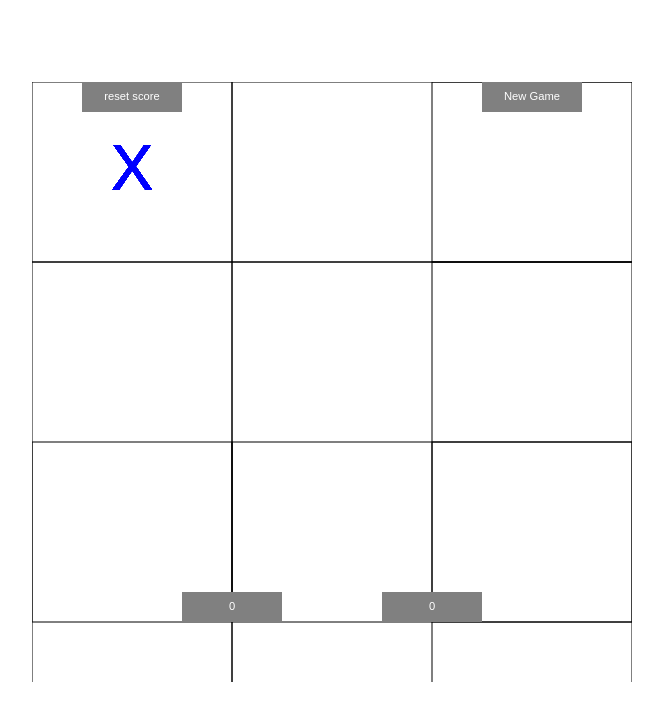
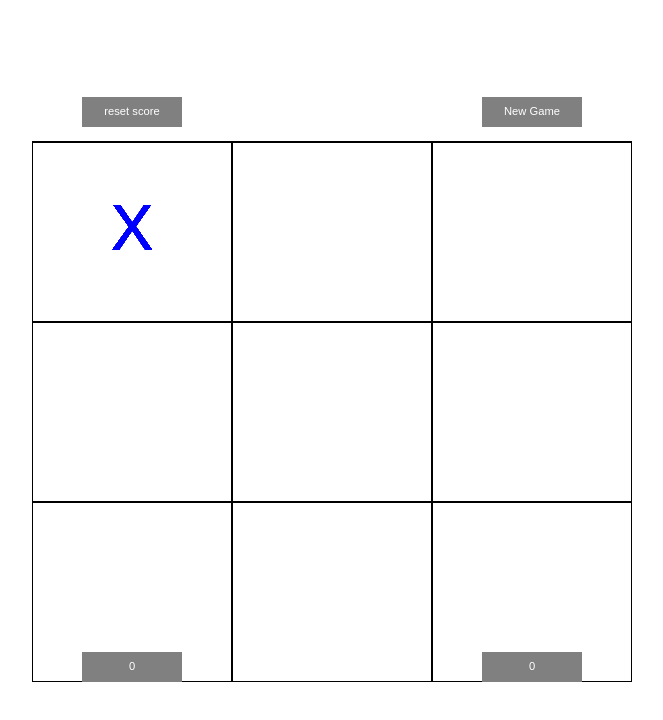
Before and after one commit to idanavin/TicTacToe, a plain HTML site: page new/index.html in a window 1280 px wide. Shown: the part 58-778 px from the top of the page, without its empty margins (308-971 px from the left). Drawn offline with Linux system fonts and the light colour scheme.

Commit message:
cell extands buttons added some more changes

```diff
--- a/new/Board.js
+++ b/new/Board.js
@@ -1,6 +1,7 @@
 class Board {
     constructor(row, col) {
-        this.game = { row, col }
+        this.game = { row, col };
+        this.l = row * col;
     }
 
     colors = ['green', 'pink'];
@@ -25,21 +26,21 @@ class Board {
         // let notAvailable = [];
         for (let i = 0; i < 3; i++) {
             //Horizontal
-            if (board.boardArr[i][0] === board.boardArr[i][1] && board.boardArr[i][1] === board.boardArr[i][2] && board.boardArr[i][0]) {
-                winner = board.boardArr[i][0];
+            if (this.boardArr[i][0] === this.boardArr[i][1] && this.boardArr[i][1] === this.boardArr[i][2] && this.boardArr[i][0]) {
+                winner = this.boardArr[i][0];
             }
-            if (board.boardArr[0][i] === board.boardArr[1][i] && board.boardArr[1][i] === board.boardArr[2][i] && board.boardArr[0][i]) {
-                winner = board.boardArr[0][i];
+            if (this.boardArr[0][i] === this.boardArr[1][i] && this.boardArr[1][i] === this.boardArr[2][i] && this.boardArr[0][i]) {
+                winner = this.boardArr[0][i];
             }
             //Vertical
-            if (board.boardArr[0][0] === board.boardArr[1][1] && board.boardArr[1][1] === board.boardArr[2][2] && board.boardArr[1][1]) {
-                winner = board.boardArr[1][1];
+            if (this.boardArr[0][0] === this.boardArr[1][1] && this.boardArr[1][1] === this.boardArr[2][2] && this.boardArr[1][1]) {
+                winner = this.boardArr[1][1];
             }
-            if (board.boardArr[0][2] === board.boardArr[1][1] && board.boardArr[1][1] === board.boardArr[2][0] && board.boardArr[1][1]) {
-                winner = board.boardArr[1][1];
+            if (this.boardArr[0][2] === this.boardArr[1][1] && this.boardArr[1][1] === this.boardArr[2][0] && this.boardArr[1][1]) {
+                winner = this.boardArr[1][1];
             }
         }
-        if (Index > 8 && !winner) {
+        if (moves.length > this.l && !winner) {
             winner = 'tie';
         }
         return winner
@@ -50,9 +51,14 @@ class Board {
             let prev = this.getPoints();
             this.setPoints(score, prev[score]);
         }
-        canv.removeEventListener('click', getMousePos);
+        // canv.removeEventListener('click', getMousePos);
     }
 
+    removeCells() {
+        buttons = buttons.filter((v, i) => {
+            return buttons[i].c !== 'cell';
+        })
+    }
     createEndButton(score) {
         let endText = '';
         if (score === 'tie') {
@@ -65,7 +71,6 @@ class Board {
         buttons.push(new Button(this.width / 2, this.h, 300, 100, endText, 'end1', 'end'));
         buttons.push(new Button(60, this.h * 2, 120, 65, 'Play again?', 'restart', 'end', options));
         buttons.push(new Button(this.width - 60, this.h * 2, 120, 65, 'Main menu', 'end3', 'end', options));
-        canv.addEventListener('click', this.buttonsClick, true);
     }
 
     buttonsClick(e) {
@@ -92,17 +97,36 @@ class Board {
         points = { X: 0, O: 0 };
     }
 
-    show() {
+    // show() {
+    //     let h = this.h * 0.9;
+    //     let hgap = this.height * 0.1
+    //     let w = this.w;
+    //     for (let i = 0; i < this.game.row; i++) {
+    //         for (let j = 0; j < this.game.col; j++) {
+    //             ctx.strokeRect((i * w), (j * h) + hgap, w, h);
+    //         }
+    //     }
+    // }
+
+    createCell() {
+        let h = this.h * 0.9;
+        let hgap = this.height * 0.1
+        let w = this.w;
+        let opt = {
+            bgc: 'blue'
+        }
+
         for (let i = 0; i < this.game.row; i++) {
             for (let j = 0; j < this.game.col; j++) {
-                ctx.strokeRect(i * this.w, j * this.h, (i * this.w) + this.w, (j * this.h) + this.h);
+                buttons.push(new Cell((i * w), (j * h) + hgap, w, h, '', i +j, 'cell', opt, i, j))
             }
         }
     }
 
     getSize(el) {
         this.width = el.width;
-        this.height = el.height * 0.9;
+        this.height = el.height;
+        this.ygap = this.height * 0.1;
         this.w = this.width / this.game.row;
         this.h = this.height / this.game.col;
     }
--- a/new/Button.js
+++ b/new/Button.js
@@ -40,6 +40,13 @@ class Button {
         if (this.id === 'localStorageClear') {
             board.resetPoints();
         }
+        if (this.id === 'cell') {
+            let mousex = e.offsetX;
+            let mousey = e.offsetY;
+            if (!moves[Index].done) {
+                moves[Index].getMouseIndex(mousex, mousey);
+            }
+        }
     }
 
     show() {
--- /dev/null
+++ b/new/Cell.js
@@ -0,0 +1,30 @@
+class Cell extends Button {
+    constructor(x, y, w, h, txt, id, c, opt, i, j) {
+        super(x, y, w, h, txt, id, c, opt);
+        this.i = i;
+        this.j = j;
+    }
+
+    canvasClick(e) {
+        let mousex = e.offsetX;
+        let mousey = e.offsetY;
+        if (mousex > this.x && mousex < this.x + this.w) {
+            if (mousey > this.y && mousey < this.y + this.h) {
+                this.act();
+            }
+        }
+    }
+
+    act() {
+        let index = moves.length - 1;
+        moves[index].play(this.i, this.j);
+    }
+
+
+    show() {
+        let h = this.h * 0.9;
+        let hgap = this.h * 0.1
+        ctx.font = this.opt && this.opt.font ? this.opt.font : 'bold 3.5rem sans-serif';
+        ctx.strokeRect(this.x, this.y, this.w, this.h);
+    }
+}
--- a/new/Move.js
+++ b/new/Move.js
@@ -7,44 +7,47 @@ class Move {
     colors = ['blue', 'red', 'green', 'pink'];
     done = false;
 
-    play() {
-        if (!board.boardArr[this.j][this.i]) {
-            board.boardArr[this.j][this.i] = this.players[this.active];
+    play(i, j) {
+        if (!board.boardArr[j][i]) {
+            this.i = i;
+            this.j = j;
+            board.boardArr[j][i] = this.players[this.active];
             this.done = true;
             this.nextTurn();
         }
     }
 
-    getMouseIndex(mx, my) {
-        for (let i = 0; i < board.boardArr.length; i++) {
-            for (let j = 0; j < board.boardArr[i].length; j++) {
-                if (mx > i * board.w && mx < (i * board.w) + board.w) {
-                    if (my > j * board.h && my < (j * board.h) + board.h) {
-                        if (!board.boardArr[j][i]) {
-                            this.i = i;
-                            this.j = j;
-                            this.play();
-                        }
-                    }
-                }
-            }
-        }
-    }
+    // getMouseIndex(mx, my) {
+    //     for (let i = 0; i < board.boardArr.length; i++) {
+    //         for (let j = 0; j < board.boardArr[i].length; j++) {
+    //             if (mx > i * board.w && mx < (i * board.w) + board.w) {
+    //                 if (my > j * board.h && my < (j * board.h) + board.h) {
+    //                     if (!board.boardArr[j][i]) {
+    //                         this.i = i;
+    //                         this.j = j;
+    //                         this.play();
+    //                     }
+    //                 }
+    //             }
+    //         }
+    //     }
+    // }
 
     nextTurn() {
-        Index++
-        moves[Index] = new Move(1 - this.active);
-
-        if (!moves[Index].active) {
+        moves.push(new Move(1 - this.active));
+        if (this.active) {
             bestMove();
         }
     }
 
     show() {
+        let h = board.h * 0.9;
+        let hgap = board.height * 0.1
+        let w = board.w;
         if (this.done) {
             ctx.font = '4rem sans-serif';
             ctx.fillStyle = this.colors[this.active];
-            ctx.fillText(board.boardArr[this.j][this.i], (this.i * board.w) + (board.w / 2), (this.j * board.h) + (board.h / 2), board.w);
+            ctx.fillText(board.boardArr[this.j][this.i], (this.i * w) + (w / 2), (this.j * h) + hgap + (h / 2), w);
         }
     }
 }
--- a/new/index.html
+++ b/new/index.html
@@ -24,6 +24,7 @@
         </div> -->
     </main>
     <script src="Button.js"></script>
+    <script src="Cell.js"></script>
     <script src="Board.js"></script>
     <script src="Move.js"></script>
     <script src="main.js"></script>
--- a/new/main.js
+++ b/new/main.js
@@ -1,11 +1,10 @@
-let points = {X: 0, O: 0};
+let points = { X: 0, O: 0 };
 let canv = document.querySelector("canvas");
 let ctx = canv.getContext('2d');
 
 let board = new Board(3, 3);
 let moves = [];
 let buttons = [];
-let Index = 0;
 
 function getMousePos(e) {
     let mousex = e.offsetX;
@@ -17,45 +16,47 @@ function getMousePos(e) {
 
 function newGame() {
     moves = [new Move(0)];
-    Index = 0;
     canv.width = canv.clientWidth;
     canv.height = canv.clientHeight;
     board.getSize(canv);
     board.init();
-    board.show();
-    if (localStorage.length == 0){
+    // board.show();
+    board.createCell();
+    if (localStorage.length == 0) {
         board.resetPoints();
     }
     points = board.getPoints();
     bestMove();
-    // canv.removeEventListener('click', board.buttonsClick);
-    canv.addEventListener('click', getMousePos);
+    canv.addEventListener('click', (e) => {
+        for (let b in buttons) {
+            buttons[b].canvasClick(e);
+        }
+    });
     loop();
 }
 
 window.onload = function () {
     newGame();
-    buttons.push(new Button(board.w * 0.5, 15, 100, 30, 'reset score', 'localStorageClear', 'home', {
+    buttons.push(new Button(board.w * 0.5, board.ygap / 2, 100, 30, 'reset score', 'localStorageClear', 'home', {
         font: '0.7rem sans-serif',
         bgc: 'grey',
         color: 'white'
     }),
-    new Button(board.w * 2.5, 15, 100, 30, 'New Game', 'restart', 'home', {
+        new Button(board.w * 2.5, board.ygap / 2, 100, 30, 'New Game', 'restart', 'home', {
             font: '0.7rem sans-serif',
             bgc: 'grey',
             color: 'white'
         }),
-    new Button(board.w, board.height - 15, 100, 30, board.getPoints().X, 'X', 'score', {
+        new Button(board.w * 0.5, board.height - 15, 100, 30, board.getPoints().X, 'X', 'score', {
             font: '0.7rem sans-serif',
             bgc: 'grey',
             color: 'white'
         }),
-    new Button(board.w * 2, board.height - 15, 100, 30, board.getPoints().O, 'O', 'score', {
+        new Button(board.w * 2.5, board.height - 15, 100, 30, board.getPoints().O, 'O', 'score', {
             font: '0.7rem sans-serif',
             bgc: 'grey',
             color: 'white'
-    })),
-    console.log(board.getPoints());
+        }))
 };
 
 function loop() {
@@ -66,6 +67,7 @@ function loop() {
         let winner = board.checkWin();
         if (winner) {
             board.endGame(winner);
+            board.removeCells();
             board.createEndButton(winner);
             clearInterval(l)
         }
--- a/new/minimax.js
+++ b/new/minimax.js
@@ -22,11 +22,9 @@ function bestMove() {
       }
     }
   }
-
-  if (!moves[Index].done) {
-    moves[Index].i = move.i
-    moves[Index].j = move.j
-    moves[Index].play();
+  let index = moves.length - 1
+  if (!moves[index].done) {
+    moves[index].play(move.i, move.j);
   }
 }
 
```
Lines whose indentation alone changed are shown as unchanged.
